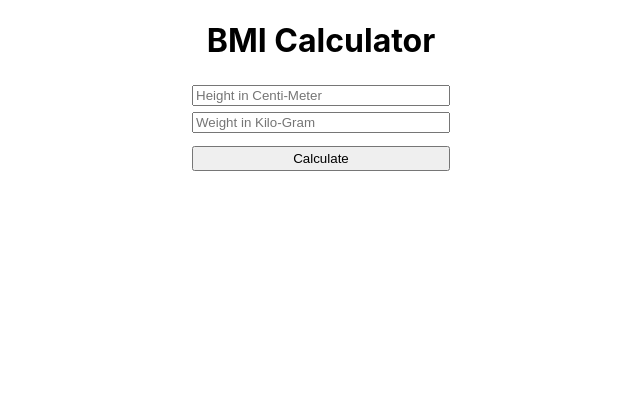
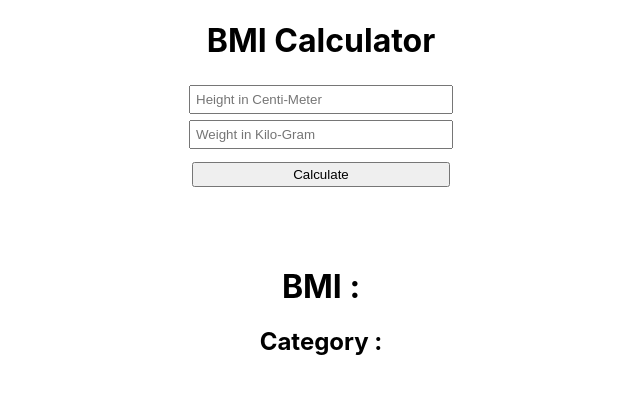
Before and after one commit to ankitdabhi28/BMI-Calculator, a React (Create React App) app: page / in a window 1280 px wide. Shown: the top 394 px of the page, without its empty margins (319-959 px from the left). Built offline with nearby package versions, Linux system fonts and the light colour scheme.

Commit message:
css style

```diff
--- a/src/App.css
+++ b/src/App.css
@@ -3,6 +3,7 @@
 }
 .int{
   margin: 3px;
+  padding: 5px;
   width: 250px;
 }
 .btn{
@@ -10,3 +11,7 @@
   height: 25px;
   width: 258px;
 }
+
+.print{
+  margin-top: 80px;
+}
--- a/src/Components/InputFilds.jsx
+++ b/src/Components/InputFilds.jsx
@@ -30,6 +30,7 @@ function InputFilds() {
         <div>
           <input
             className="int"
+            min={30}
             type="number"
             onChange={(e) => setHeight(e.target.value)}
             placeholder="Height in Centi-Meter"
@@ -38,6 +39,7 @@ function InputFilds() {
         <div>
           <input
             className="int"
+            min={1}
             type="number"
             onChange={(e) => setWeight(e.target.value)}
             placeholder="Weight in Kilo-Gram"
--- a/src/Components/PrintData.jsx
+++ b/src/Components/PrintData.jsx
@@ -8,11 +8,15 @@ function PrintData() {
   const info = useSelector((state) => state.Info.Info);
   console.log(info, "Info State");
   return (
-    <div>
-      <div>
-        <h1>{bmi}</h1>
-        <h2>{info}</h2>
-      </div>
+    <div className="print">
+      <h1>
+        <span>BMI :</span>
+        <span>{bmi}</span>
+      </h1>
+      <h2>
+        <span>Category :</span>
+        <span>{info}</span>
+      </h2>
     </div>
   );
 }
```
